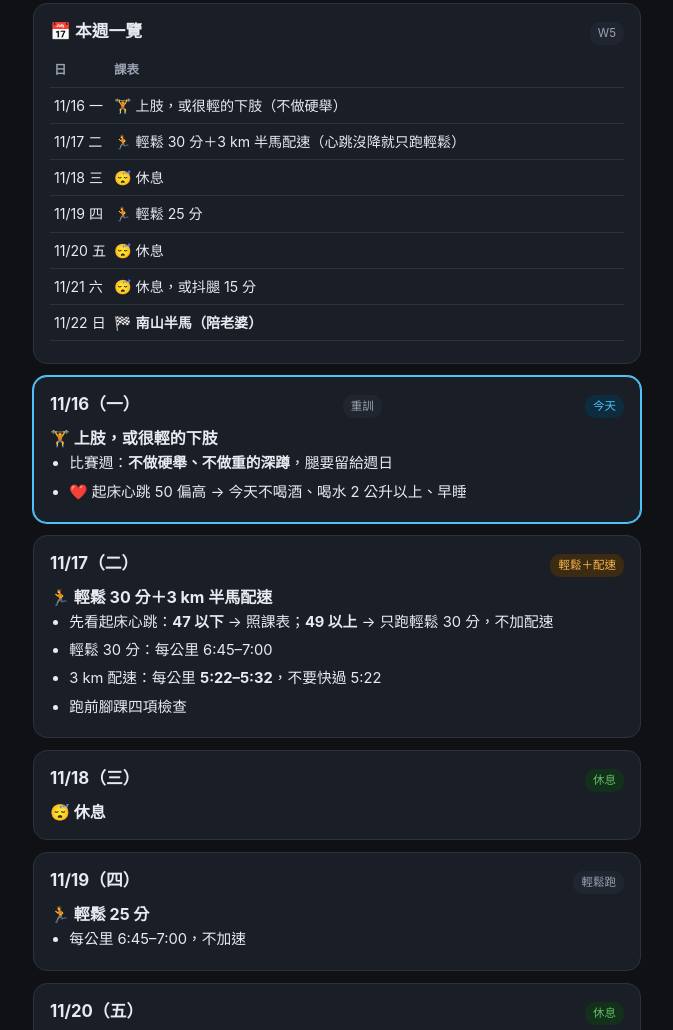
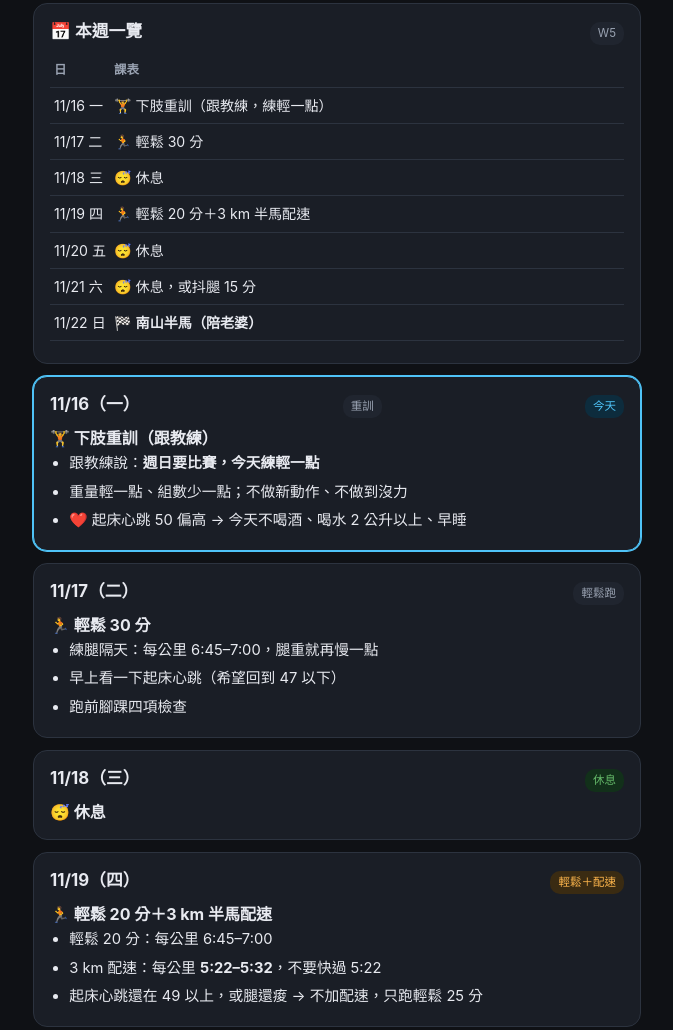
Before and after one commit to JCHuang3011/CrewOuting, a plain HTML site: page weekly-training.html in a window 1280 px wide. Shown: the part 202-1232 px from the top of the page, without its empty margins (303-976 px from the left). Drawn offline with Linux system fonts and the light colour scheme.

Commit message:
weekly-training: 比賽週週一維持下肢（練輕一點），配速段移到週四
Co-Authored-By: Claude Fable 5.2 <noreply@anthropic.com>
Claude-Session: https://claude.ai/code/session_01EM38Wqb34Ap2itC1RJP6YS

```diff
--- a/weekly-training.html
+++ b/weekly-training.html
@@ -68,10 +68,10 @@
   <div class="day"><span class="d">📅 本週一覽</span><span class="tag">W5</span></div>
   <table>
     <tr><th>日</th><th>課表</th></tr>
-    <tr><td>11/16 一</td><td>🏋️ 上肢，或很輕的下肢（不做硬舉）</td></tr>
-    <tr><td>11/17 二</td><td>🏃 輕鬆 30 分＋3 km 半馬配速（心跳沒降就只跑輕鬆）</td></tr>
+    <tr><td>11/16 一</td><td>🏋️ 下肢重訓（跟教練，練輕一點）</td></tr>
+    <tr><td>11/17 二</td><td>🏃 輕鬆 30 分</td></tr>
     <tr><td>11/18 三</td><td>😴 休息</td></tr>
-    <tr><td>11/19 四</td><td>🏃 輕鬆 25 分</td></tr>
+    <tr><td>11/19 四</td><td>🏃 輕鬆 20 分＋3 km 半馬配速</td></tr>
     <tr><td>11/20 五</td><td>😴 休息</td></tr>
     <tr><td>11/21 六</td><td>😴 休息，或抖腿 15 分</td></tr>
     <tr><td>11/22 日</td><td>🏁 <b>南山半馬（陪老婆）</b></td></tr>
@@ -80,20 +80,20 @@
 
 <div class="card" data-date="2026-11-16">
   <div class="day"><span class="d">11/16（一）</span><span class="tag">重訓</span></div>
-  <b>🏋️ 上肢，或很輕的下肢</b>
+  <b>🏋️ 下肢重訓（跟教練）</b>
   <ul>
-    <li>比賽週：<b>不做硬舉、不做重的深蹲</b>，腿要留給週日</li>
+    <li>跟教練說：<b>週日要比賽，今天練輕一點</b></li>
+    <li>重量輕一點、組數少一點；不做新動作、不做到沒力</li>
     <li>❤️ 起床心跳 50 偏高 → 今天不喝酒、喝水 2 公升以上、早睡</li>
   </ul>
 </div>
 
 <div class="card" data-date="2026-11-17">
-  <div class="day"><span class="d">11/17（二）</span><span class="tag hot">輕鬆＋配速</span></div>
-  <b>🏃 輕鬆 30 分＋3 km 半馬配速</b>
+  <div class="day"><span class="d">11/17（二）</span><span class="tag">輕鬆跑</span></div>
+  <b>🏃 輕鬆 30 分</b>
   <ul>
-    <li>先看起床心跳：<b>47 以下</b> → 照課表；<b>49 以上</b> → 只跑輕鬆 30 分，不加配速</li>
-    <li>輕鬆 30 分：每公里 6:45–7:00</li>
-    <li>3 km 配速：每公里 <b>5:22–5:32</b>，不要快過 5:22</li>
+    <li>練腿隔天：每公里 6:45–7:00，腿重就再慢一點</li>
+    <li>早上看一下起床心跳（希望回到 47 以下）</li>
     <li>跑前腳踝四項檢查</li>
   </ul>
 </div>
@@ -104,10 +104,12 @@
 </div>
 
 <div class="card" data-date="2026-11-19">
-  <div class="day"><span class="d">11/19（四）</span><span class="tag">輕鬆跑</span></div>
-  <b>🏃 輕鬆 25 分</b>
+  <div class="day"><span class="d">11/19（四）</span><span class="tag hot">輕鬆＋配速</span></div>
+  <b>🏃 輕鬆 20 分＋3 km 半馬配速</b>
   <ul>
-    <li>每公里 6:45–7:00，不加速</li>
+    <li>輕鬆 20 分：每公里 6:45–7:00</li>
+    <li>3 km 配速：每公里 <b>5:22–5:32</b>，不要快過 5:22</li>
+    <li>起床心跳還在 49 以上，或腿還痠 → 不加配速，只跑輕鬆 25 分</li>
   </ul>
 </div>
 
@@ -195,9 +197,9 @@
     <tr><td>10/26–11/1</td><td>✅ 輕鬆／節奏 2×10／長跑 16 km 陪老婆</td></tr>
     <tr><td>11/2–8</td><td>✅ 輕鬆／節奏 20 分／長跑 17.5 km（最後 5 km 5:15）</td></tr>
     <tr><td>11/9–15</td><td>✅ 輕鬆 45 分／半馬配速 2×4 km／長跑 14 km（陪老婆 8 km 6:19）</td></tr>
-    <tr><td>11/16–22 👉</td><td>輕鬆 30 分＋3 km 半馬配速／輕鬆 25 分／休 → <b>日 🏁 陪跑</b></td></tr>
+    <tr><td>11/16–22 👉</td><td>輕鬆 30 分／輕鬆 20 分＋3 km 半馬配速／休 → <b>日 🏁 陪跑</b></td></tr>
   </table>
-  <p class="muted">🏋️ <b>每週一練下肢、週四練上肢</b>（週四先跑步再重訓）→ 週二只跑輕鬆、品質課放週四、長跑放週六；比賽週週一改上肢或輕下肢。<br>每次跑前腳踝四項檢查；品質課 Pro 3＋肌貼；加速跑等腳踝連 2 週沒事才開放；品質課前一晚不喝酒、睡 7 小時。</p>
+  <p class="muted">🏋️ <b>每週一練下肢、週四練上肢</b>（週四先跑步再重訓）→ 週二只跑輕鬆、品質課放週四、長跑放週六；比賽週週一下肢照練、練輕一點。<br>每次跑前腳踝四項檢查；品質課 Pro 3＋肌貼；加速跑等腳踝連 2 週沒事才開放；品質課前一晚不喝酒、睡 7 小時。</p>
 </div>
 
 <details>
```
